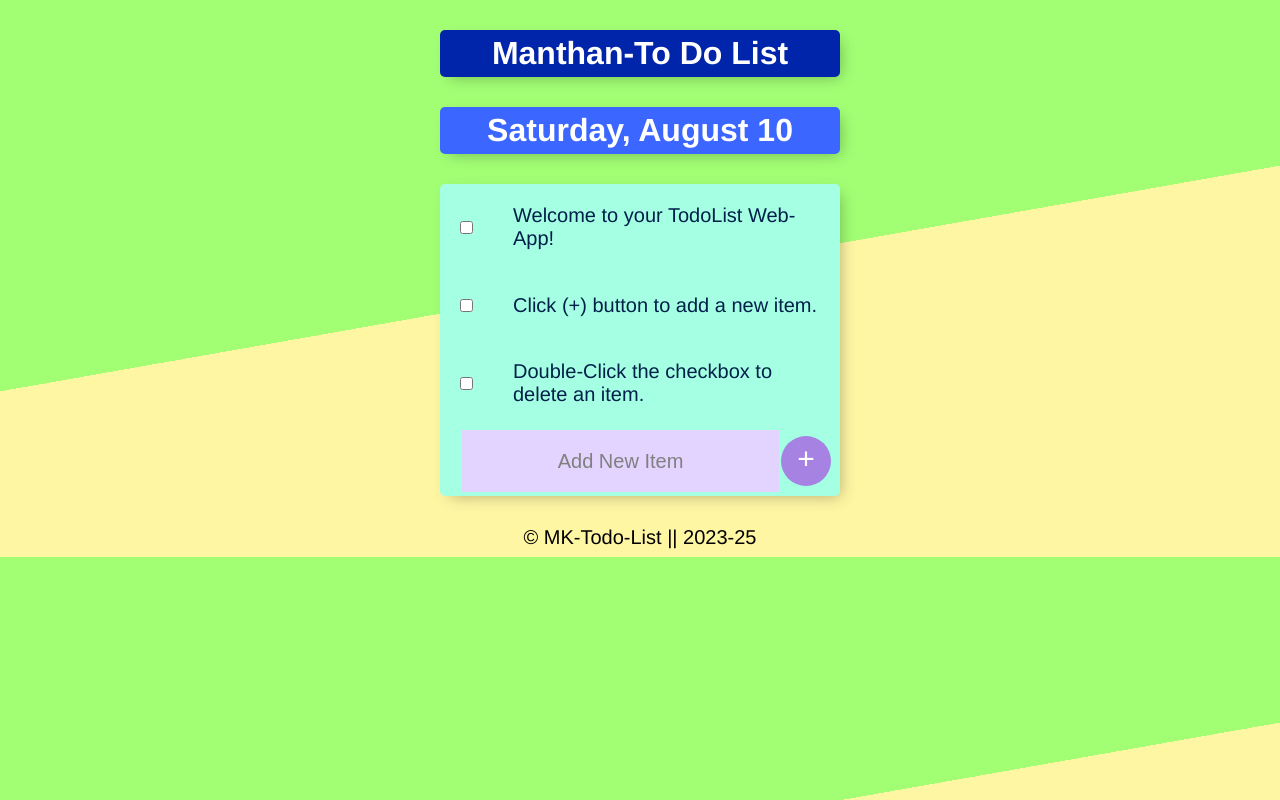
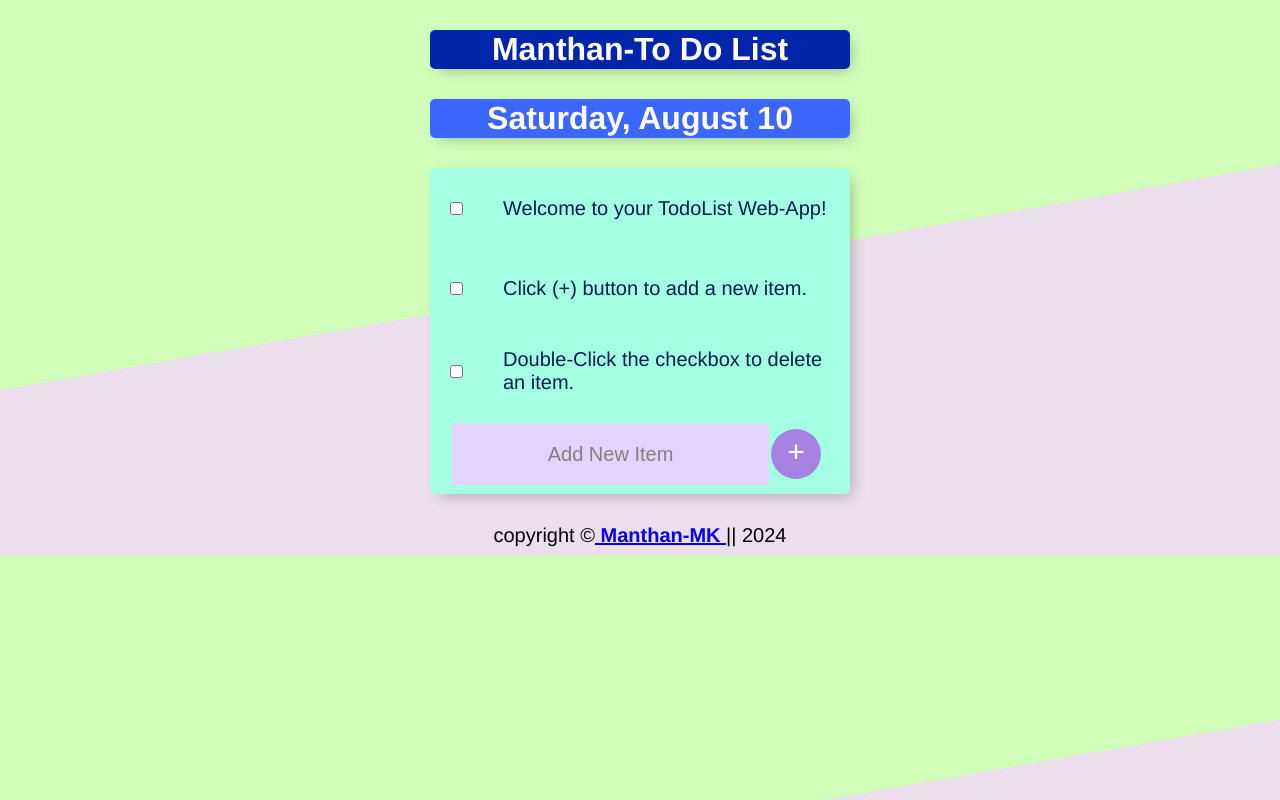
Before and after one commit to Mk4Levi/MK-ToDo-List, a Node server app: page / in a window 1280 px wide. Run offline with Node 20, Linux system fonts and the light colour scheme; data comes from the database, SQL or seed files in the repository; data that the repository does not hold is empty; some libraries are stand-ins or nearby versions.

Commit message:
update changes

```diff
--- a/package.json
+++ b/package.json
@@ -1,9 +1,10 @@
 {
-  "name": "todolist-v1",
+  "name": "todolist-app",
   "version": "1.0.0",
   "description": "making a todolist with EJS",
   "main": "app.js",
   "scripts": {
+    "dev": "nodemon app.js",
     "test": "echo \"Error: no test specified\" && exit 1"
   },
   "author": "Manthan Kumar",
--- a/public/css/style.css
+++ b/public/css/style.css
@@ -1,17 +1,17 @@
 html {
-  background-color: #E4E9FD;
-  background-image: -webkit-linear-gradient(280deg, #a2ff74 50%, #fff6a4 50%);
+  /* background-color: #e4e9fd; */
+  background-image: -webkit-linear-gradient(280deg, #d1ffba 50%, #ecdeec 50%);
   min-height: 200px;
-  font-family: 'helvetica neue';
+  font-family: "helvetica neue";
 }
 
 h1 {
   color: #fff;
-  padding: 5px;
+  padding: 1px;
 }
 
 .box {
-  max-width: 400px;
+  max-width: 420px;
   margin: 30px auto;
   background: rgb(165, 255, 227);
   border-radius: 5px;
@@ -29,19 +29,19 @@ h1 {
 }
 
 .item {
-  min-height: 70px;
+  min-height: 80px;
   display: flex;
   align-items: center;
-  border-bottom: 5px solid #F1F1F1;
+  border-bottom: 5px solid #f1f1f1;
 }
 
 .item:last-child {
   border-bottom: 0;
 }
 
-input:checked+p {
+input:checked + p {
   text-decoration: line-through;
-  text-decoration-color: #A683E3;
+  text-decoration-color: #a683e3;
 }
 
 input[type="checkbox"] {
@@ -66,7 +66,7 @@ button {
   width: 50px;
   border-radius: 50%;
   border-color: transparent;
-  background-color: #A683E3;
+  background-color: #a683e3;
   color: #fff;
   font-size: 30px;
   padding-bottom: 6px;
@@ -76,7 +76,7 @@ button {
 button:hover {
   background-color: rgb(30, 127, 255);
   cursor: pointer;
-  border: 1px solid #2b0076 ;
+  border: 1px solid #2b0076;
 }
 
 input[type="text"] {
@@ -98,7 +98,7 @@ input[type="text"]:hover {
 
 input[type="text"]:focus {
   outline: none;
-  box-shadow: inset 0 -3px 0 0 #A683E3;
+  box-shadow: inset 0 -3px 0 0 #a683e3;
 }
 
 ::placeholder {
--- a/views/footer.ejs
+++ b/views/footer.ejs
@@ -3,7 +3,14 @@
 </body>
 
 <footer>
-  <p class="footer">&copy; MK-Todo-List || 2023-25</p>
+  <p class="footer">copyright &#169;<a href="https://manthan-mk-portfolio.vercel.app"target="_blank"><strong> Manthan-MK </strong></a>|| <span id="updatedYear"></span> </p>
 </footer>
 
+<script>
+  let date = new Date();
+  let year = date.getFullYear();
+
+  document.getElementById("updatedYear").innerHTML = year;
+ </script>
+
 </html>
--- a/views/header.ejs
+++ b/views/header.ejs
@@ -1,20 +1,15 @@
 <!DOCTYPE html>
 <html lang="en" dir="ltr">
+  <head>
+    <meta charset="utf-8" />
+    <title>MK-Todo-List App</title>
 
-<head>
-  <meta charset="utf-8">
-  <title>MK-Todo-List App</title>
-
-   <!-- CSS-Stylesheet -->
-    <link rel="stylesheet" href="css/style.css">
+    <!-- CSS-Stylesheet -->
+    <link rel="stylesheet" href="css/style.css" />
 
     <!-- Favicon-Icon for Title-bar -->
-    <link
-      rel="shortcut icon"
-      href="images/MK_White.png"
-      type="image/x-icon"
-    />
+    <link rel="shortcut icon" href="images/logo.png" type="image/x-icon" />
+  </head>
 
-</head>
-
-<body>
+  <body></body>
+</html>
```
Also changed, not shown: app.js (+6 -7 lines), index.html (+10 -10 lines), README.md, public/images/logo.png (added), 1 other file.
